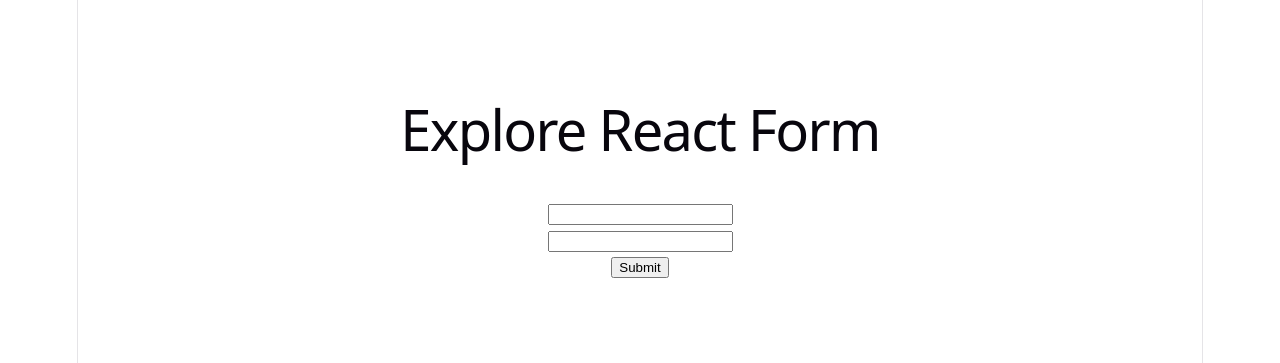
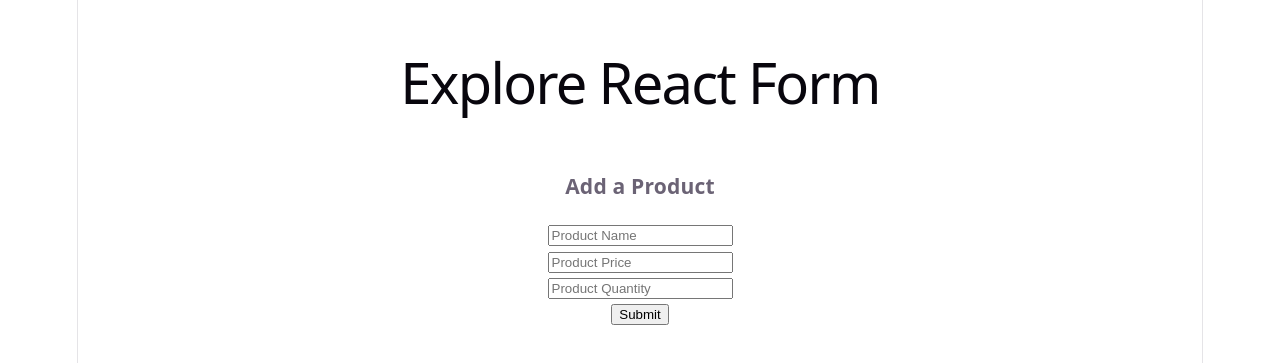
Before and after one commit to MdRoyet/explore-react-form, a React (Vite) app: page / in a window 1280 px wide. Shown: the part 219-582 px from the top of the page. Built offline with nearby package versions, Linux system fonts and the light colour scheme.

Commit message:
Product Form in a table

```diff
--- a/src/App.jsx
+++ b/src/App.jsx
@@ -1,6 +1,7 @@
 import "./App.css";
 import ControlledField from "./Components/ControlledField/ControlledField";
 import HookForm from "./Components/HookForm/HookForm";
+import ProductManagement from "./Components/ProductManagement/ProductManagement";
 import FormAction from "./Components/Simpleform/FormAction/FormAction";
 import Simpleform from "./Components/Simpleform/Simpleform";
 import UnControlledField from "./Components/UnControlledField/UnControlledField";
@@ -14,7 +15,8 @@
         {/* <FormAction></FormAction> */}
         {/* <ControlledField></ControlledField> */}
         {/* <UnControlledField></UnControlledField> */}
-        <HookForm></HookForm>
+        {/* <HookForm></HookForm> */}
+        <ProductManagement></ProductManagement>
       </div>
     </>
   );
--- /dev/null
+++ b/src/Components/ProductManagement/ProductForm/ProductForm.jsx
@@ -0,0 +1,36 @@
+import React from "react";
+
+const ProductForm = () => {
+  const handleProductSubmit = (e) => {
+    e.preventDefault();
+    const name = e.target.name.value;
+    const price = e.target.price.value;
+    const quantity = e.target.quantity.value;
+
+    console.log(name, price, quantity);
+
+    const newProduct = {
+      name,
+      price,
+      quantity,
+    };
+
+    console.log(newProduct);
+  };
+  return (
+    <div>
+      <h3>Add a Product</h3>
+      <form onSubmit={handleProductSubmit}>
+        <input type="text" name="name" placeholder="Product Name" />
+        <br />
+        <input type="text" name="price" placeholder="Product Price" />
+        <br />
+        <input type="text" name="quantity" placeholder="Product Quantity" />
+        <br />
+        <input type="submit" value="Submit" />
+      </form>
+    </div>
+  );
+};
+
+export default ProductForm;
--- /dev/null
+++ b/src/Components/ProductManagement/ProductManagement.jsx
@@ -0,0 +1,14 @@
+import React from "react";
+import ProductTable from "./ProductTable";
+import ProductForm from "./ProductForm/ProductForm";
+
+const ProductManagement = () => {
+  return (
+    <div>
+      <ProductForm></ProductForm>
+      <ProductTable></ProductTable>
+    </div>
+  );
+};
+
+export default ProductManagement;
--- /dev/null
+++ b/src/Components/ProductManagement/ProductTable.jsx
@@ -0,0 +1,7 @@
+import React from "react";
+
+const ProductTable = () => {
+  return <div></div>;
+};
+
+export default ProductTable;
```
